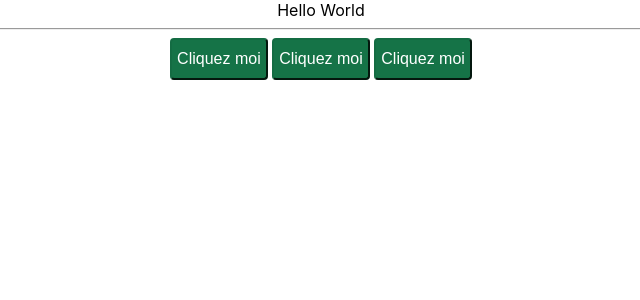
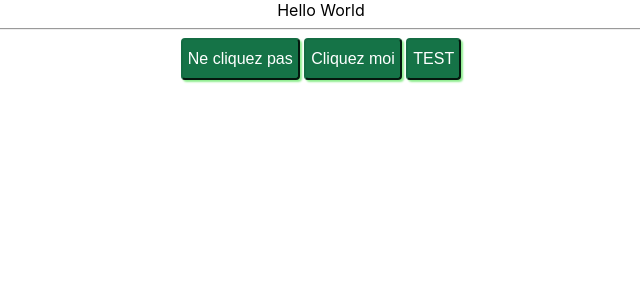
Before and after one commit to besoinre/formation-react, a React (Create React App) app: page / in a window 1280 px wide. Shown: the top 300 px of the page, without its empty margins (319-959 px from the left). Built offline with nearby package versions, Linux system fonts and the light colour scheme.

Commit message:
Mise en place des props

```diff
--- a/src/App/App.tsx
+++ b/src/App/App.tsx
@@ -7,7 +7,7 @@ function App() {
     <div className="App">
         <div>Hello World </div>
         <hr/>
-        <Button/> <Button/> <Button/>
+        <Button text={"Ne cliquez pas"}/> <Button text={"Cliquez moi"}/> <Button><div>TEST</div></Button>
     </div>
   );
 }
--- a/src/App/components/Button/Button.css
+++ b/src/App/components/Button/Button.css
@@ -7,4 +7,9 @@
     border-radius: .25rem;
     color: white;
     cursor: pointer;
+    box-shadow: 2px 2px 2px lightgreen;
 }
+
+.Button:hover {
+    box-shadow: 2px 2px 2px darkgreen;
+}
--- a/src/App/components/Button/Button.js
+++ b/src/App/components/Button/Button.js
@@ -2,7 +2,8 @@ import React from 'react';
 import './Button.css';
 
 function Button(props) {
-    return <button className="Button">Cliquez moi</button>
+    console.log(props);
+    return <button className="Button">{props.children ? props.children : props.text}</button>
 }
 
 export default Button;
```
